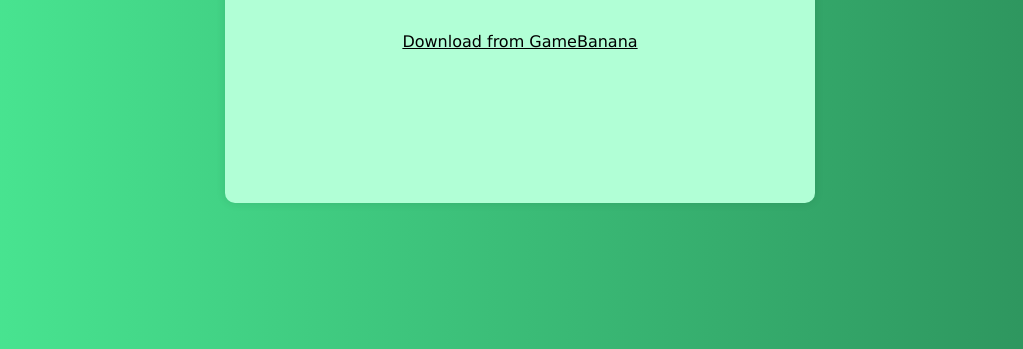
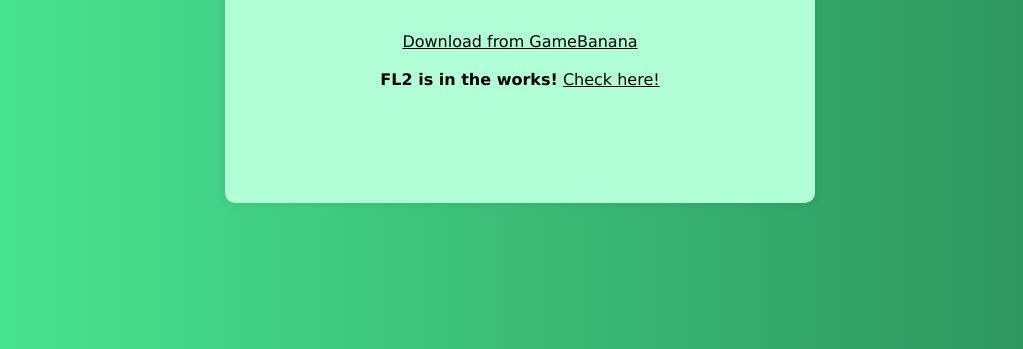
Before and after one commit to Funkin-Launcher-Team/FunkinLauncherXYZ, a plain HTML site: page index.html in a window 1280 px wide. Shown: the part 451-800 px from the top of the page, without its empty margins (128-1151 px from the left). Drawn offline with Linux system fonts and the light colour scheme.

Commit message:
trollinh

```diff
--- a/index.html
+++ b/index.html
@@ -13,6 +13,9 @@
         <p><b>A FNF mod manager and installer.</b></p>
         <br>
         <a href="https://gamebanana.com/tools/17526" style="color: black;">Download from GameBanana</a>
+        <br><br>
+        <b>FL2 is in the works!</b>
+        <a href="https://gamebanana.com/wips/92420" style="color: black;">Check here!</a>
     </div>
 </body>
 </html>
```
Also changed, not shown: 2 other files.
